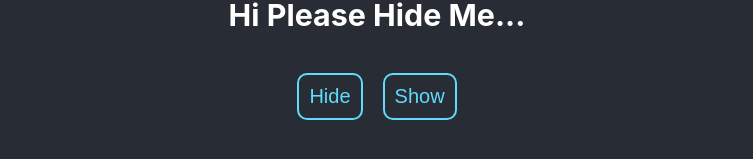
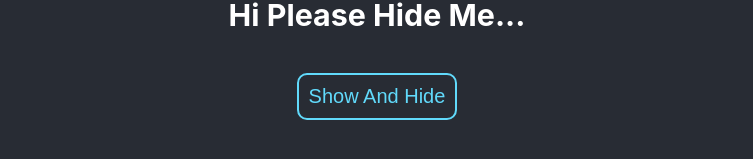
Before and after one commit to muhammad-araf/React, a React (Create React App) app in the folder Learning/: page / in a window 1280 px wide. Shown: the part 563-722 px from the top of the page, without its empty margins (263-1016 px from the left). Built offline with nearby package versions, Linux system fonts and the light colour scheme.

Commit message:
Hide show with one toggle button

```diff
--- a/Learning/src/HideShowToggle.jsx
+++ b/Learning/src/HideShowToggle.jsx
@@ -10,8 +10,9 @@ function HideShowToggle(){
                 :
                 null
             }
-            <button onClick={()=>setCheck(false)}>Hide</button>
-            <button onClick={()=>setCheck(true)}>Show</button>
+            {/* <button onClick={()=>setCheck(false)}>Hide</button>
+            <button onClick={()=>setCheck(true)}>Show</button> */}
+            <button onClick={()=>setCheck(!check)}>Show And Hide</button>
         </div>
     )
 }
```
